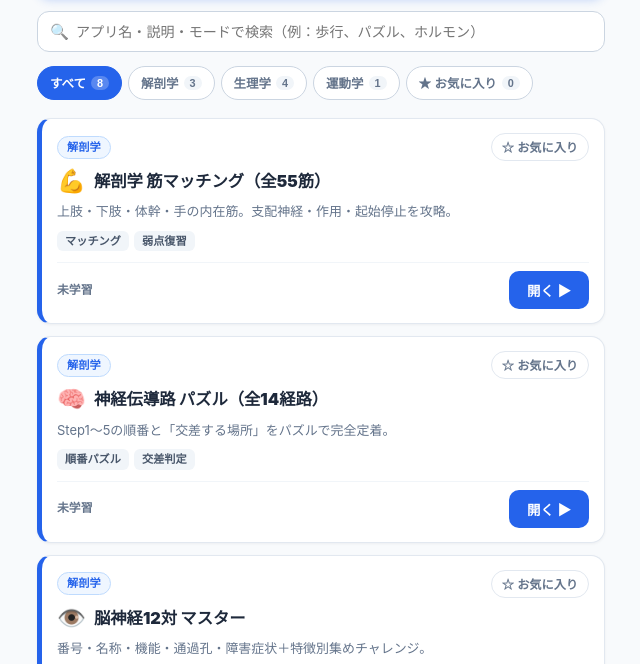
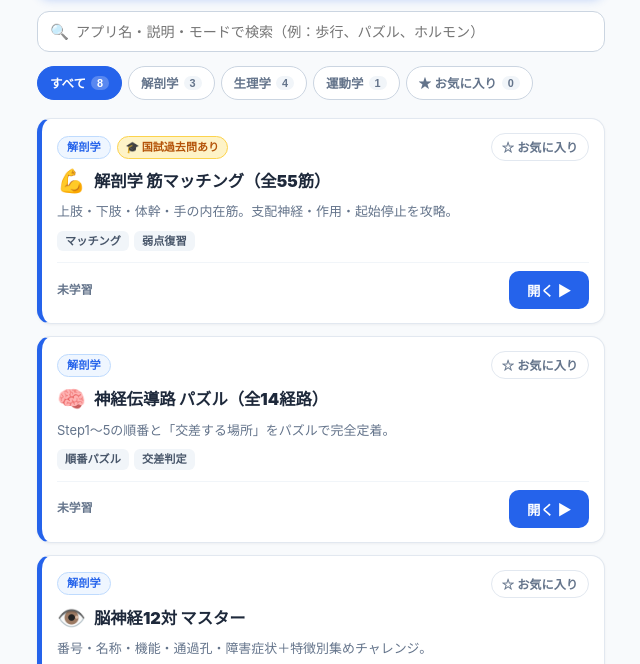
Before and after one commit to maohsince1966-source/basic_medical_sciences, a plain HTML site: page index.html in a window 1280 px wide. Shown: the part 127-791 px from the top of the page, without its empty margins (319-959 px from the left). Drawn offline with Linux system fonts and the light colour scheme.

Commit message:
Change hasKokushi from false to true

```diff
--- a/index.html
+++ b/index.html
@@ -756,7 +756,7 @@
         subtitle: "上肢・下肢・体幹・手の内在筋。支配神経・作用・起始停止を攻略。",
         tags: ["マッチング", "弱点復習"],
         url: "https://maohsince1966-source.github.io/muscle-matching/",
-        hasKokushi: false
+        hasKokushi: true
       },
       {
         id: "neural-pathway-puzzle",
```
